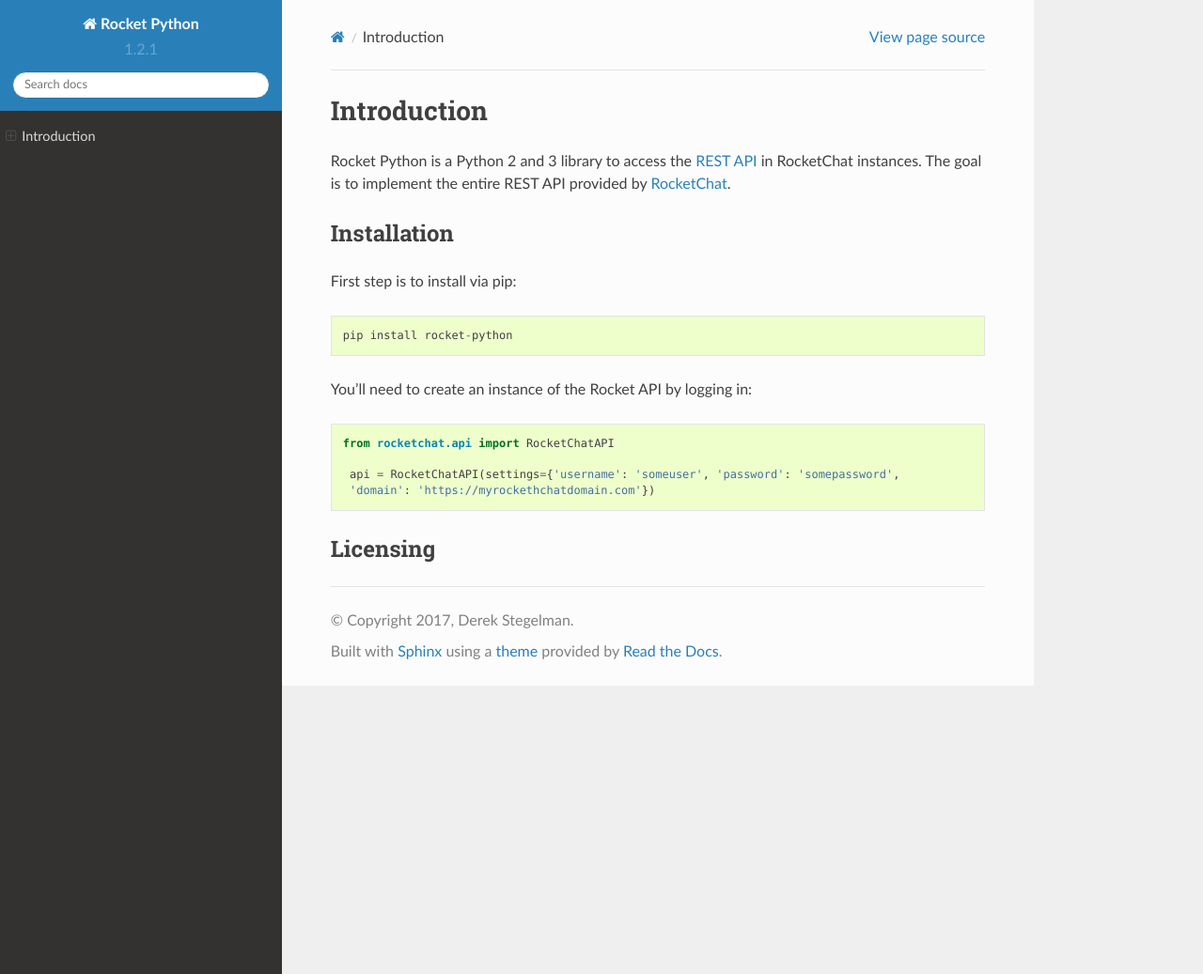
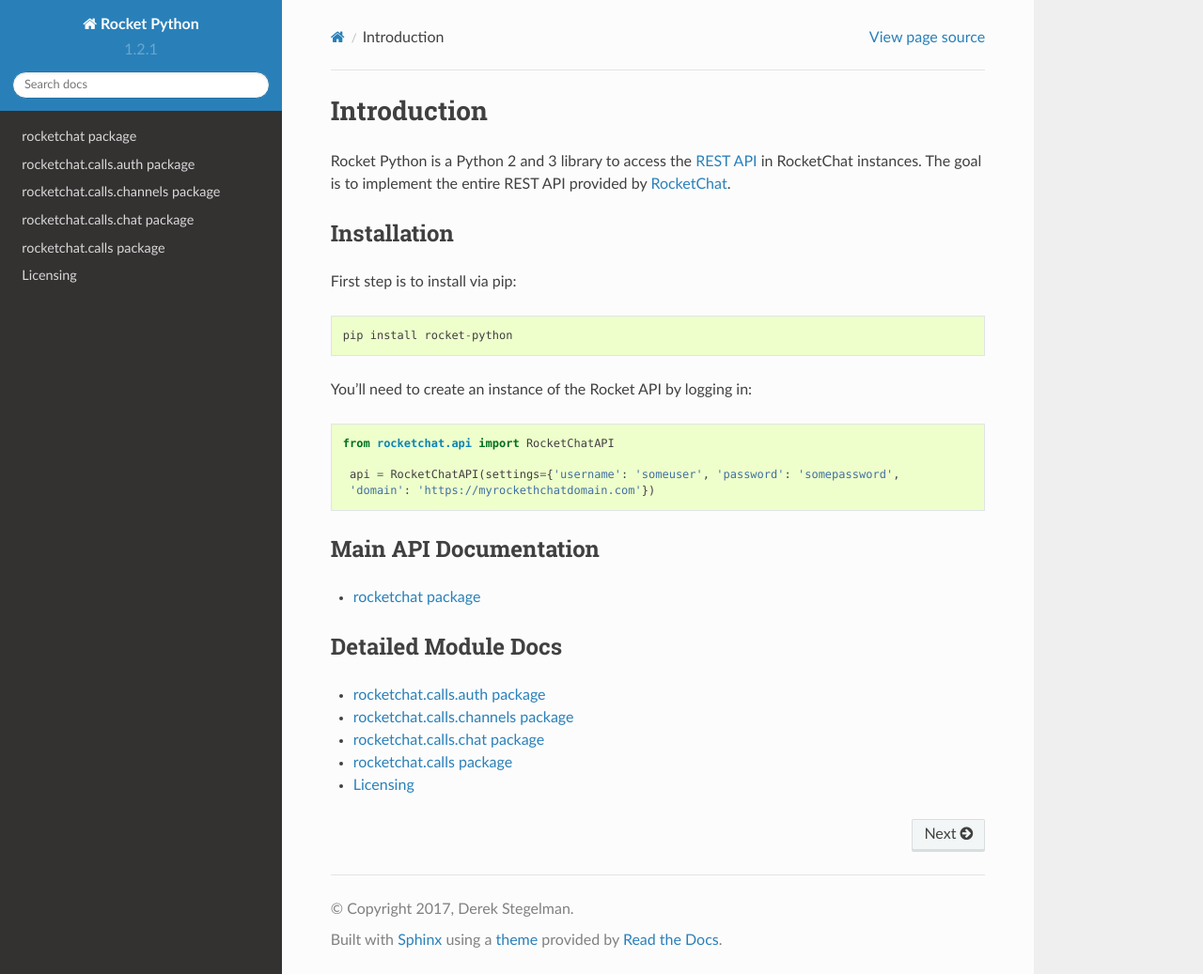
Before and after one commit to Pipoline/rocket-python, a Sphinx documentation site: the page built from docs/index.rst, in a window 1280 px wide and 1037 px high. Shown: the whole window at 94% size. Built offline with Sphinx 7.4.7 and the Read the Docs theme 2.0.0, drawn with Linux system fonts in a browser that asks for light colours.

Commit message:
Doc update

```diff
--- /dev/null
+++ b/AUTHORS.txt
@@ -0,0 +1,3 @@
+Derek Stegelman - dstegelman
+Jorge Alberto Díaz Orozco - jadolg
+cesarandreslopez
--- a/docs/conf.py
+++ b/docs/conf.py
@@ -16,11 +16,19 @@
 # add these directories to sys.path here. If the directory is relative to the
 # documentation root, use os.path.abspath to make it absolute, like shown here.
 #
-# import os
-# import sys
+import os
+import sys
 # sys.path.insert(0, os.path.abspath('.'))
 
+cwd = os.getcwd()
+project_root = os.path.dirname(cwd)
 
+# Insert the project root dir as the first element in the PYTHONPATH.
+# This lets us ensure that the source package is imported, and that its
+# version is used.
+sys.path.insert(0, project_root)
+
+import rocketchat
 # -- General configuration ------------------------------------------------
 
 # If your documentation needs a minimal Sphinx version, state it here.
@@ -30,7 +38,7 @@
 # Add any Sphinx extension module names here, as strings. They can be
 # extensions coming with Sphinx (named 'sphinx.ext.*') or your custom
 # ones.
-extensions = []
+extensions = ['sphinx.ext.autodoc']
 
 # Add any paths that contain templates here, relative to this directory.
 templates_path = ['_templates']
--- a/docs/index.rst
+++ b/docs/index.rst
@@ -8,7 +8,6 @@
 
 Rocket Python is a Python 2 and 3 library to access the `REST API <https://rocket.chat/docs/developer-guides/rest-api/>`__ in RocketChat instances.  The goal
 is to implement the entire REST API provided by `RocketChat <https://rocket.chat>`__.
-
 
 Installation
 ------------
@@ -25,5 +24,24 @@
     'domain': 'https://myrockethchatdomain.com'})
 
 
-Licensing
----------
+Main API Documentation
+----------------------
+
+.. toctree::
+   :maxdepth: 1
+
+   rocketchat
+
+Detailed Module Docs
+--------------------
+
+
+.. toctree::
+   :maxdepth: 1
+
+
+   rocketchat.calls.auth
+   rocketchat.calls.channels
+   rocketchat.calls.chat
+   rocketchat.calls
+   license
--- /dev/null
+++ b/docs/modules.rst
@@ -0,0 +1,7 @@
+rocketchat
+==========
+
+.. toctree::
+   :maxdepth: 4
+
+   rocketchat
--- /dev/null
+++ b/docs/rocketchat.calls.auth.rst
@@ -0,0 +1,22 @@
+rocketchat.calls.auth package
+=============================
+
+Submodules
+----------
+
+rocketchat.calls.auth.get_me module
+-----------------------------------
+
+.. automodule:: rocketchat.calls.auth.get_me
+    :members:
+    :undoc-members:
+    :show-inheritance:
+
+
+Module contents
+---------------
+
+.. automodule:: rocketchat.calls.auth
+    :members:
+    :undoc-members:
+    :show-inheritance:
--- /dev/null
+++ b/docs/rocketchat.calls.channels.rst
@@ -0,0 +1,38 @@
+rocketchat.calls.channels package
+=================================
+
+Submodules
+----------
+
+rocketchat.calls.channels.get_history module
+--------------------------------------------
+
+.. automodule:: rocketchat.calls.channels.get_history
+    :members:
+    :undoc-members:
+    :show-inheritance:
+
+rocketchat.calls.channels.get_public_rooms module
+-------------------------------------------------
+
+.. automodule:: rocketchat.calls.channels.get_public_rooms
+    :members:
+    :undoc-members:
+    :show-inheritance:
+
+rocketchat.calls.channels.get_room_info module
+----------------------------------------------
+
+.. automodule:: rocketchat.calls.channels.get_room_info
+    :members:
+    :undoc-members:
+    :show-inheritance:
+
+
+Module contents
+---------------
+
+.. automodule:: rocketchat.calls.channels
+    :members:
+    :undoc-members:
+    :show-inheritance:
--- /dev/null
+++ b/docs/rocketchat.calls.chat.rst
@@ -0,0 +1,22 @@
+rocketchat.calls.chat package
+=============================
+
+Submodules
+----------
+
+rocketchat.calls.chat.send_message module
+-----------------------------------------
+
+.. automodule:: rocketchat.calls.chat.send_message
+    :members:
+    :undoc-members:
+    :show-inheritance:
+
+
+Module contents
+---------------
+
+.. automodule:: rocketchat.calls.chat
+    :members:
+    :undoc-members:
+    :show-inheritance:
--- /dev/null
+++ b/docs/rocketchat.calls.rst
@@ -0,0 +1,31 @@
+rocketchat.calls package
+========================
+
+Subpackages
+-----------
+
+.. toctree::
+
+    rocketchat.calls.auth
+    rocketchat.calls.channels
+    rocketchat.calls.chat
+
+Submodules
+----------
+
+rocketchat.calls.base module
+----------------------------
+
+.. automodule:: rocketchat.calls.base
+    :members:
+    :undoc-members:
+    :show-inheritance:
+
+
+Module contents
+---------------
+
+.. automodule:: rocketchat.calls
+    :members:
+    :undoc-members:
+    :show-inheritance:
```
Also changed, not shown: docs/license.rst (added, +24 -0 lines), docs/rocketchat.rst (added, +29 -0 lines), 3 other files.
